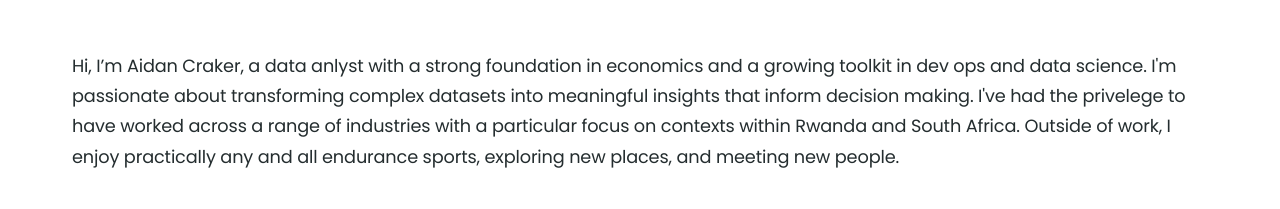
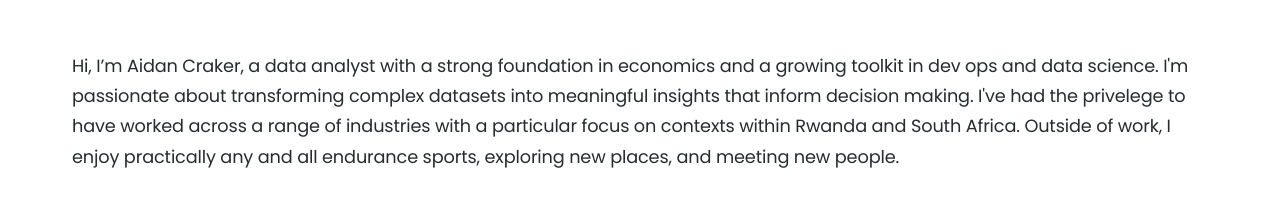
Before and after one commit to a-craker/acraker, a plain HTML site: page index.html in a window 1280 px wide. Shown: the part 695-904 px from the top of the page. Drawn offline with nearby package versions, Linux system fonts and the light colour scheme.

Commit message:
adding changes to index

```diff
--- a/index.html
+++ b/index.html
@@ -105,7 +105,7 @@
         <div class="about-row">
           <div class="about-content" data-aos="fade-up" data-aos-duration="1000">
             <p class="about-descr">
-              Hi, I’m Aidan Craker, a data anlyst with a strong foundation in economics and a growing toolkit in dev ops and data science. I'm passionate about transforming
+              Hi, I’m Aidan Craker, a data analyst with a strong foundation in economics and a growing toolkit in dev ops and data science. I'm passionate about transforming
               complex datasets into meaningful insights that inform decision making. I've had the privelege to have worked across a range of industries with a particular focus
               on contexts within Rwanda and South Africa. Outside of work, I enjoy practically any and all endurance sports, exploring new places, and meeting new people.
             </p>
```
